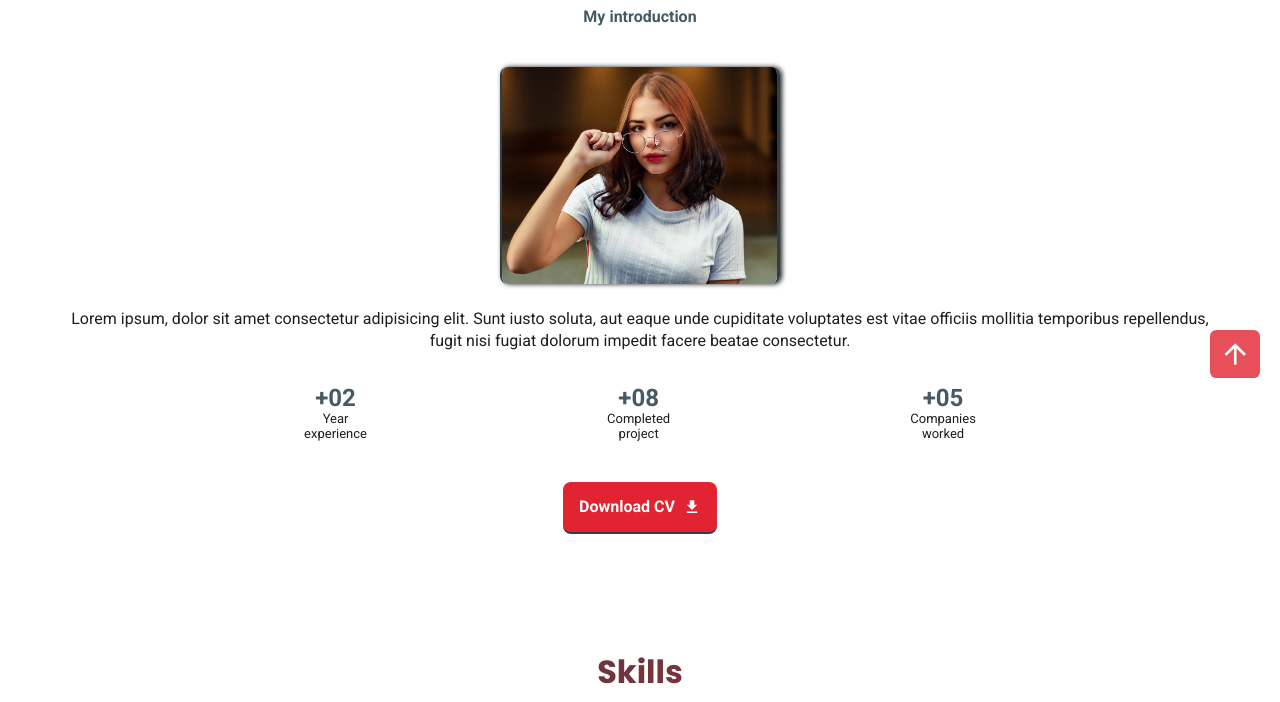
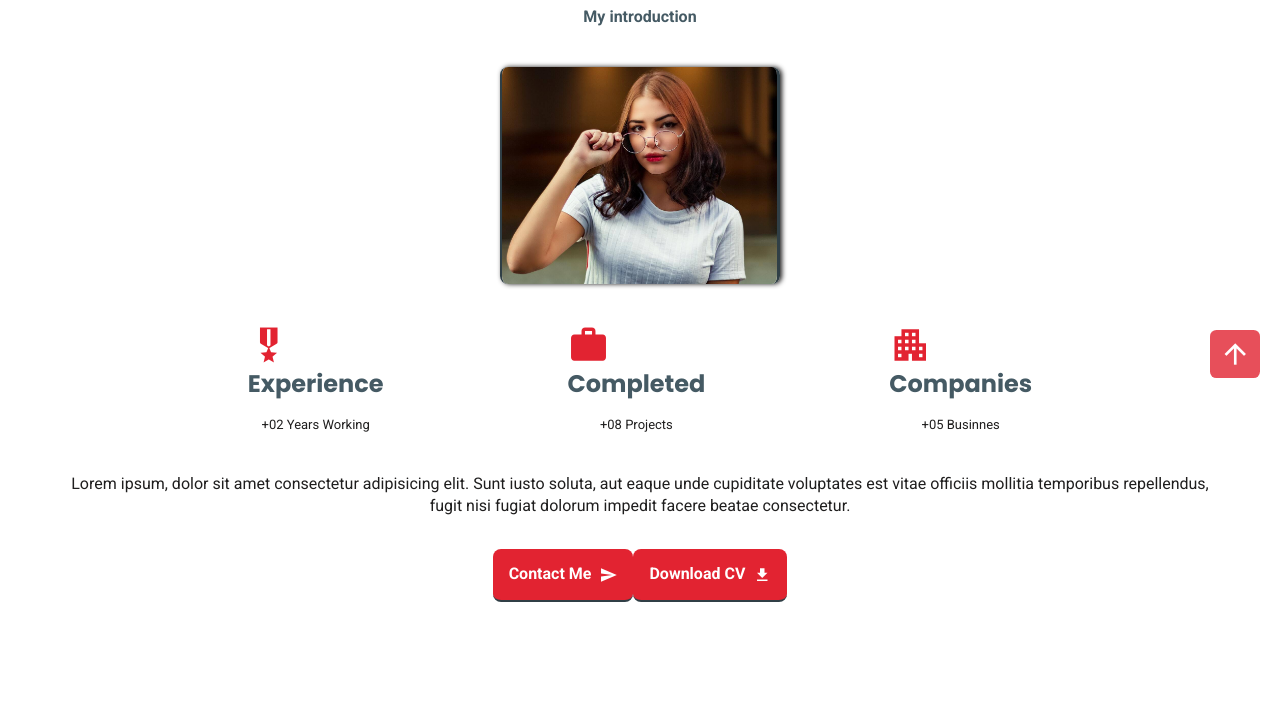
Before and after one commit to JacintoRR396/sdjr2-web_portfolio-js, a website: page index.html in a window 1280 px wide. Shown: the part 582-1284 px from the top of the page. Drawn offline with Linux system fonts and the light colour scheme; files whose address does not match are found by name; a web font is replaced by a local one.

Commit message:
update structure html

```diff
--- a/index.html
+++ b/index.html
@@ -121,26 +121,33 @@
             <div class="about__container grid">
                 <img class="about__img" src="build/img/about.jpg" alt="Image about">
                 <div class="about__data">
+                    <div class="about__info">
+                        <div class="about__info-card">
+                            <span class="material-icons material-icons--title about__icon">military_tech</span>
+                            <h3 class="about__info-title">Experience</h3>
+                            <span class="about__info-name">+02 Years Working</span>
+                        </div>
+                        <div class="about__info-card">
+                            <span class="material-icons material-icons--title about__icon">work</span>
+                            <h3 class="about__info-title">Completed</h3>
+                            <span class="about__info-name">+08 Projects</span>
+                        </div>
+                        <div class="about__info-card">
+                            <span class="material-icons material-icons--title about__icon">apartment</span>
+                            <h3 class="about__info-title">Companies</h3>
+                            <span class="about__info-name">+05 Businnes</span>
+                        </div>
+                    </div>
                     <p class="about__description">
                         Lorem ipsum, dolor sit amet consectetur adipisicing elit.
                         Sunt iusto soluta, aut eaque unde cupiditate voluptates est vitae officiis mollitia temporibus repellendus, fugit nisi fugiat dolorum impedit facere beatae consectetur.
                     </p>
-                    <div class="about__info">
-                        <div>
-                            <span class="about__info-title">+02</span>
-                            <span class="about__info-name">Year <br> experience</span>
-                        </div>
-                        <div>
-                            <span class="about__info-title">+08</span>
-                            <span class="about__info-name">Completed <br> project</span>
-                        </div>
-                        <div>
-                            <span class="about__info-title">+05</span>
-                            <span class="about__info-name">Companies <br> worked</span>
-                        </div>
-                    </div>
-                    <div class="about__buttons">
-                        <a href="" download="" class="button button--flex">
+                    <div class="about__btns">
+                        <a class="button" href="#contact">
+                            Contact Me
+                            <span class="material-icons button__icon">send</span>
+                        </a>
+                        <a class="button" href="./src/document/Curriculum.pdf" download>
                             Download CV
                             <span class="material-icons button__icon">download</span>
                         </a>
--- a/src/scss/design/_about.scss
+++ b/src/scss/design/_about.scss
@@ -3,6 +3,13 @@
 
 /*! ============ ABOUT ============ */
 .about {
+  &__container {
+    gap: var.$padding-mob;
+    @include mix.desktop {
+      gap: var.$padding-desk;
+    }
+  }
+
   &__img {
     @include mix.imageFrame(280px);
   }
@@ -39,7 +46,7 @@
     }
   }
 
-  &__buttons {
+  &__btns {
     @include mix.flexRow(center, 0);
   }
 }
--- a/src/scss/design/_header.scss
+++ b/src/scss/design/_header.scss
@@ -113,5 +113,5 @@
 
 // Utilities
 .hidden-menu {
-  opacity: 0;
+  display: none;
 }
```
Also changed, not shown: build/css/app.css, 1 other file.
